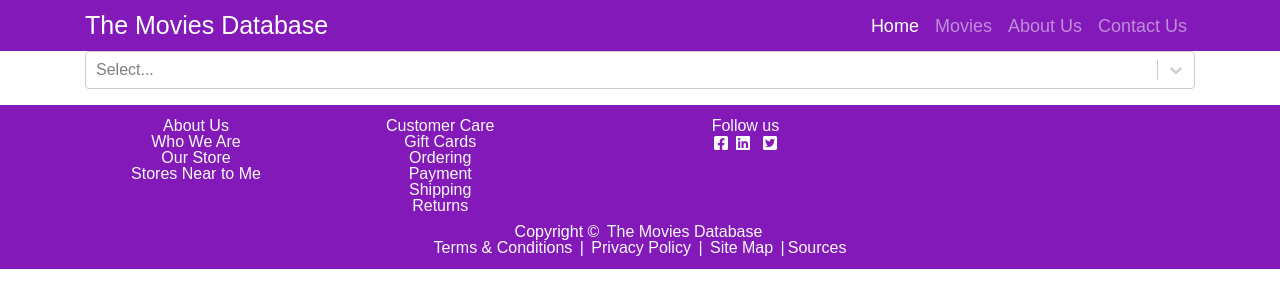
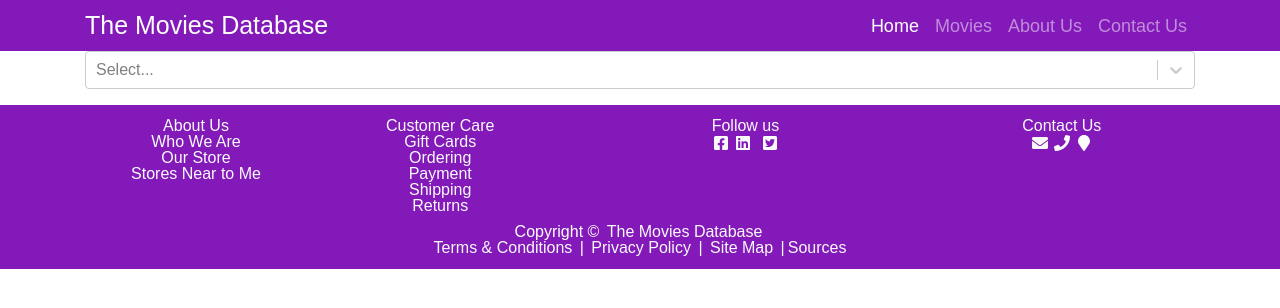
Before and after one commit to Yaroslav-Naft/lab-2---react-Yaroslav-Naft, a React (Create React App) app in the folder my-app/: page / in a window 1280 px wide. Shown: the top 308 px of the page. Built offline with nearby package versions, Linux system fonts and the light colour scheme; no server answers.

Commit message:
finished font awesome icons

```diff
--- a/my-app/src/Footer.js
+++ b/my-app/src/Footer.js
@@ -1,17 +1,16 @@
 import React, { Component } from 'react'
-import { FaFacebookSquare } from "react-icons/fa";
+import { FaFacebookSquare} from "react-icons/fa";
 import { FaLinkedin } from 'react-icons/fa';
 import { FaTwitterSquare } from 'react-icons/fa';
 import { FaEnvelope } from 'react-icons/fa';
 import { FaPhone } from 'react-icons/fa';
-import { Famapmarker } from 'react-icons/fa';
+import { FaMapMarker } from 'react-icons/fa';
 
 
 export default class Footer extends Component {
     render() {
         return (
             <div>
-
 
 {/* <!-- Footer --> */}
     <footer>
@@ -45,30 +44,27 @@ export default class Footer extends Component {
                   <li><a href="#"><FaLinkedin /></a></li>
                  <li> <a href="#"><FaTwitterSquare /></a></li>
               </ul>
-
       </div>
         {/* <!--End of the Third Footer Column--> */}
-        {/* <div class="contact-us-footer">
+        <div class="contact-us-footer">
           <ul class="contact">
             <h5>Contact Us</h5>
             <li
               ><a href="#"
-                ><i class="fa fa-envelope" style="font-size: 30px"></i
-              ></a>
+                ><FaEnvelope/></a>
             </li>
             <li
               ><a href="#"
-                ><i class="fa fa-phone" style="font-size: 30px"></i></a
+                ><FaPhone/></a
             ></li>
             <li
               ><a href="#"
-                ><i class="fa fa-map-marker" style="font-size: 30px"></i></a
+                ><FaMapMarker/></a
             ></li>
           </ul>
-        </div> */}
+        </div>
       </div>
       {/* <!-- End of Container Footer --> */}
-
       {/* <!-- Copyright--> */}
       <div class="copyright">
         <p class="m-0 text-center text-white"
@@ -81,15 +77,7 @@ export default class Footer extends Component {
       {/* <!-- End of Copyright --> */}
     </footer>
     {/* <!-- End of Footer --> */}
-
-
-
-
-
-
-
-
-            </div>
+  </div>
         )
     }
 }
```
